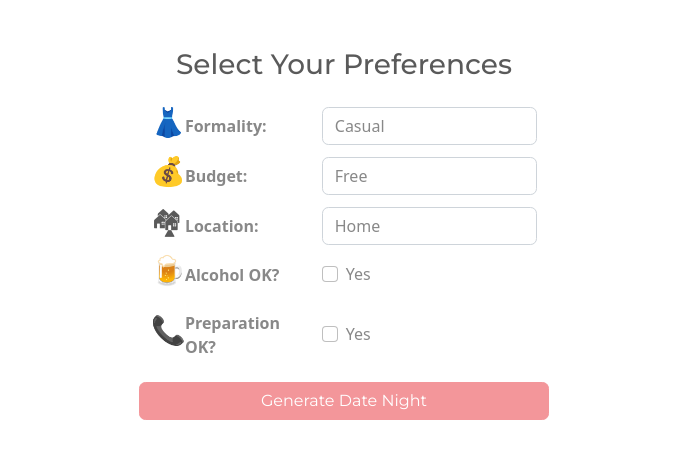
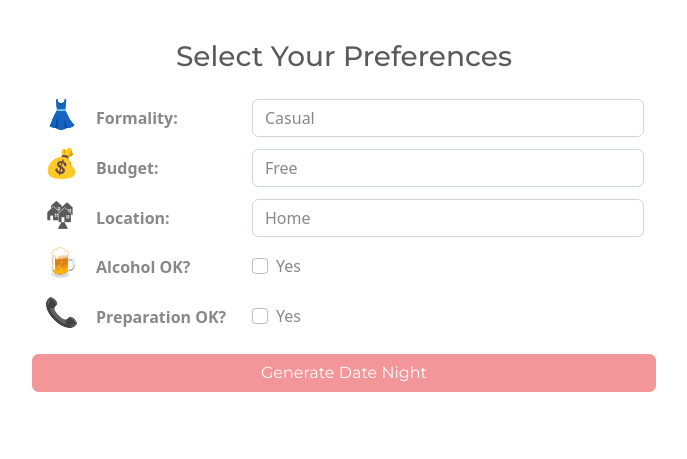
Before and after one commit to michelleplunkett/DateRandomizer, a Flask app: page / in a window 1280 px wide. Shown: the part 56-515 px from the top of the page, without its empty margins (296-983 px from the left). Run offline with Flask 2, Linux system fonts and the light colour scheme; some libraries are stand-ins or nearby versions.

Commit message:
finally :)

```diff
--- a/templates/index.html
+++ b/templates/index.html
@@ -10,18 +10,18 @@
 
     {% include 'navbar.html' %}
 
-    <div class="container-fluid p-4">
+    <div class="container-fluid p-3">
 
         <form id="preferences-form">
 
             <h3 class="text-center mb-4">Select Your Preferences</h3>
 
-            <div class="form-group row mt-2 d-flex align-items-center col-12 col-sm-10 col-md-4 col-lg-4 col-xl-4 mx-auto">
-                <div class="col-sm-1 col-xs-2">
+            <div class="form-group row mt-2 d-flex col-12 col-md-6 align-items-center mx-auto">
+                <div class="col-1">
                     <h3>👗</h3>
                 </div>
-                <label for="formality-preference" class="col-sm-4 col-xs-3 col-form-label"><b>Formality:</b></label>
-                <div class="col-sm-7 col-xs-7">
+                <label for="formality-preference" class="col-3 col-form-label"><b>Formality:</b></label>
+                <div class="col-8">
                     <select class="form-control" id="formality-preference" name="formality-preference">
                         <option value="Casual">Casual</option>
                         <option value="Fancy">Fancy</option>
@@ -29,12 +29,12 @@
                 </div>
             </div>
 
-            <div class="form-group row mt-2 d-flex align-items-center col-12 col-sm-10 col-md-4 col-lg-4 col-xl-4 mx-auto">
-                <div class="col-sm-1 col-xs-2">
+            <div class="form-group row mt-2 d-flex align-items-center col-12 col-md-6 mx-auto">
+                <div class="col-1">
                     <h3>💰</h3>
                 </div>
-                <label for="budget-preference" class="col-sm-4 col-xs-3 col-form-label"><b>Budget:</b></label>
-                <div class="col-sm-7 col-xs-7">
+                <label for="budget-preference" class="col-3 col-form-label"><b>Budget:</b></label>
+                <div class="col-8">
                     <select class="form-control" id="budget-preference" name="budget-preference">
                         <option value="Free">Free</option>
                         <option value="$">$</option>
@@ -44,12 +44,12 @@
                 </div>
             </div>
 
-            <div class="form-group row mt-2 d-flex align-items-center col-12 col-sm-10 col-md-4 col-lg-4 col-xl-4 mx-auto">
-                <div class="col-sm-1 col-xs-2">
+            <div class="form-group row mt-2 d-flex align-items-center col-12 col-md-6 mx-auto">
+                <div class="col-1">
                     <h3>🏘</h3>
                 </div>
-                <label for="location-preference" class="col-sm-4 col-xs-3 col-form-label"><b>Location:</b></label>
-                <div class="col-sm-7 col-xs-7">
+                <label for="location-preference" class="col-3 col-form-label"><b>Location:</b></label>
+                <div class="col-8">
                     <select class="form-control" id="location-preference" name="location-preference">
                         <option value="Home">Home</option>
                         <option value="Outdoors">Outdoors</option>
@@ -58,12 +58,12 @@
                 </div>
             </div>
 
-            <div class="form-group row mt-2 d-flex align-items-center col-12 col-sm-10 col-md-4 col-lg-4 col-xl-4 mx-auto">
-                <div class="col-sm-1 col-xs-2">
+            <div class="form-group row mt-2 d-flex align-items-center col-12 col-md-6 mx-auto">
+                <div class="col-1">
                     <h3>🍺</h3>
                 </div>
-                <label for="alcohol-preference" class="col-sm-4 col-xs-3 col-form-label"><b>Alcohol OK?</b></label>
-                <div class="col-sm-7 col-xs-7">
+                <label for="alcohol-preference" class="col-3 col-form-label"><b>Alcohol OK?</b></label>
+                <div class="col-8">
                     <div class="form-check">
                         <input class="form-check-input" type="checkbox" value="Yes" id="alcohol-preference"
                             name="alcohol-preference">
@@ -72,13 +72,13 @@
                 </div>
             </div>
 
-            <div class="form-group row mt-2 d-flex align-items-center col-12 col-sm-10 col-md-4 col-lg-4 col-xl-4 mx-auto">
-                <div class="col-sm-1 col-xs-2">
+            <div class="form-group row mt-2 d-flex align-items-center col-12 col-md-6 mx-auto">
+                <div class="col-1">
                     <h3>📞</h3>
                 </div>
-                <label for="preparation-preference" class="col-sm-4 col-xs-3 col-form-label"><b>Preparation
+                <label for="preparation-preference" class="col-3 col-form-label"><b>Preparation
                         OK?</b></label>
-                <div class="col-sm-7 col-xs-7">
+                <div class="col-8">
                     <div class="form-check">
                         <input class="form-check-input" type="checkbox" value="Yes" id="preparation-preference"
                             name="preparation-preference">
@@ -87,7 +87,7 @@
                 </div>
             </div>
 
-            <div class="form-group row my-3 align-items-center col-12 col-sm-10 col-md-4 col-lg-4 col-xl-4 mx-auto">
+            <div class="form-group row my-3 align-items-center col-12 col-md-6 mx-auto">
                 <button class="btn btn-secondary btn-block" id="generate-button" type="submit">Generate
                     Date Night</button>
             </div>
@@ -95,7 +95,7 @@
         </form>
 
         <section id="date-night-result" style="display: none;">
-            <div class="form-group row">
+            <div class="form-group row p-3">
                 <div class="card mb-3" style="padding: 0;">
                     <h5 class="card-header">Date Night Result</h5>
                     <div class="card-body">
```
